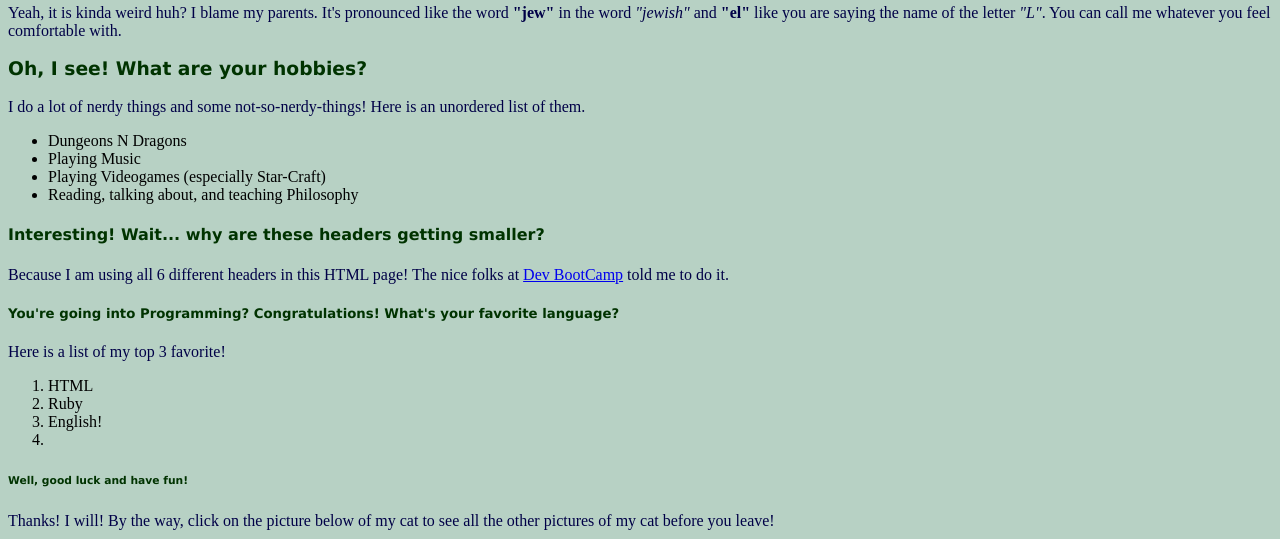
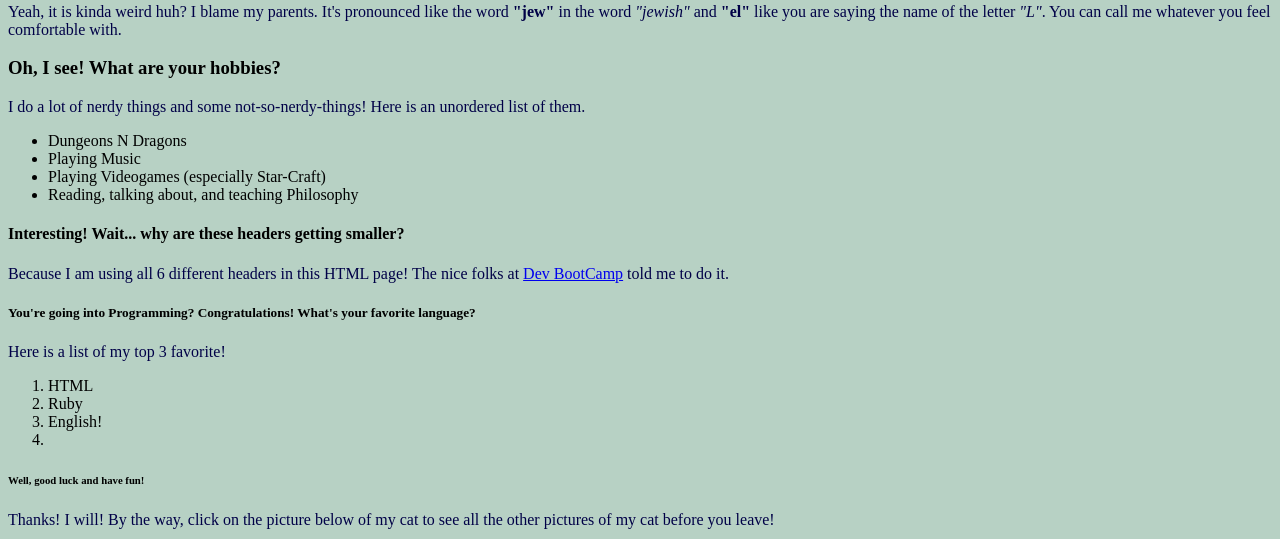
Before and after one commit to imustbebored/JeuelyFish.github.io, a plain HTML site: page unit1_week1/dbc1.html in a window 1280 px wide. Shown: the part 525-1064 px from the top of the page. Drawn offline with Linux system fonts and the light colour scheme; files that its build step writes are made by us from their sources.

Commit message:
Update dbc1.css

```diff
--- a/unit1_week1/stylesheets/dbc1.css
+++ b/unit1_week1/stylesheets/dbc1.css
@@ -1,4 +1,3 @@
-
 body {
 
 	background-color: #b7d1c4;
@@ -22,7 +21,7 @@ p {
 
 }
 
-.headers {
-	color: #003300;
-	font-family: Verdana;
+#headers {
+	color: #003300!important;
+	font-family: Verdana!important;
 }
```
